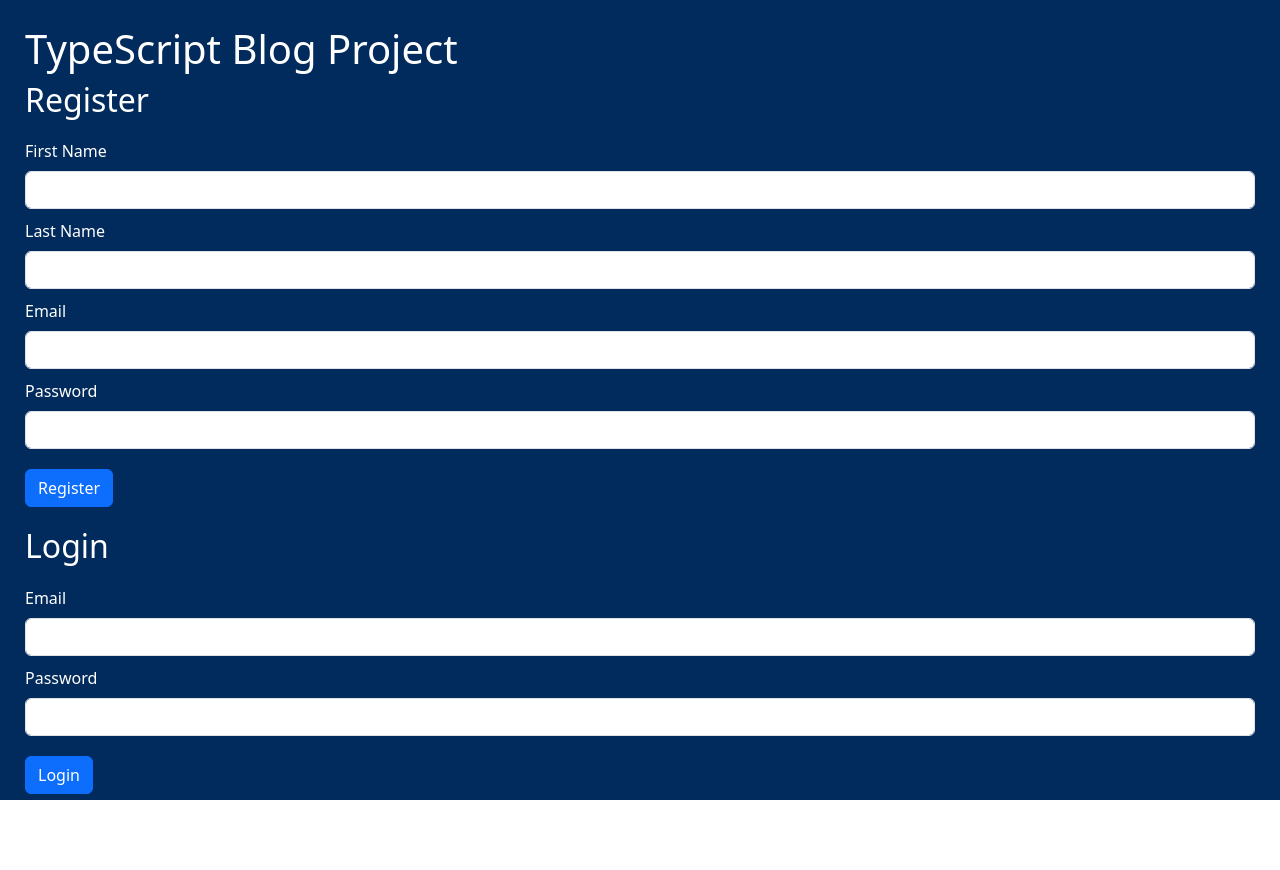
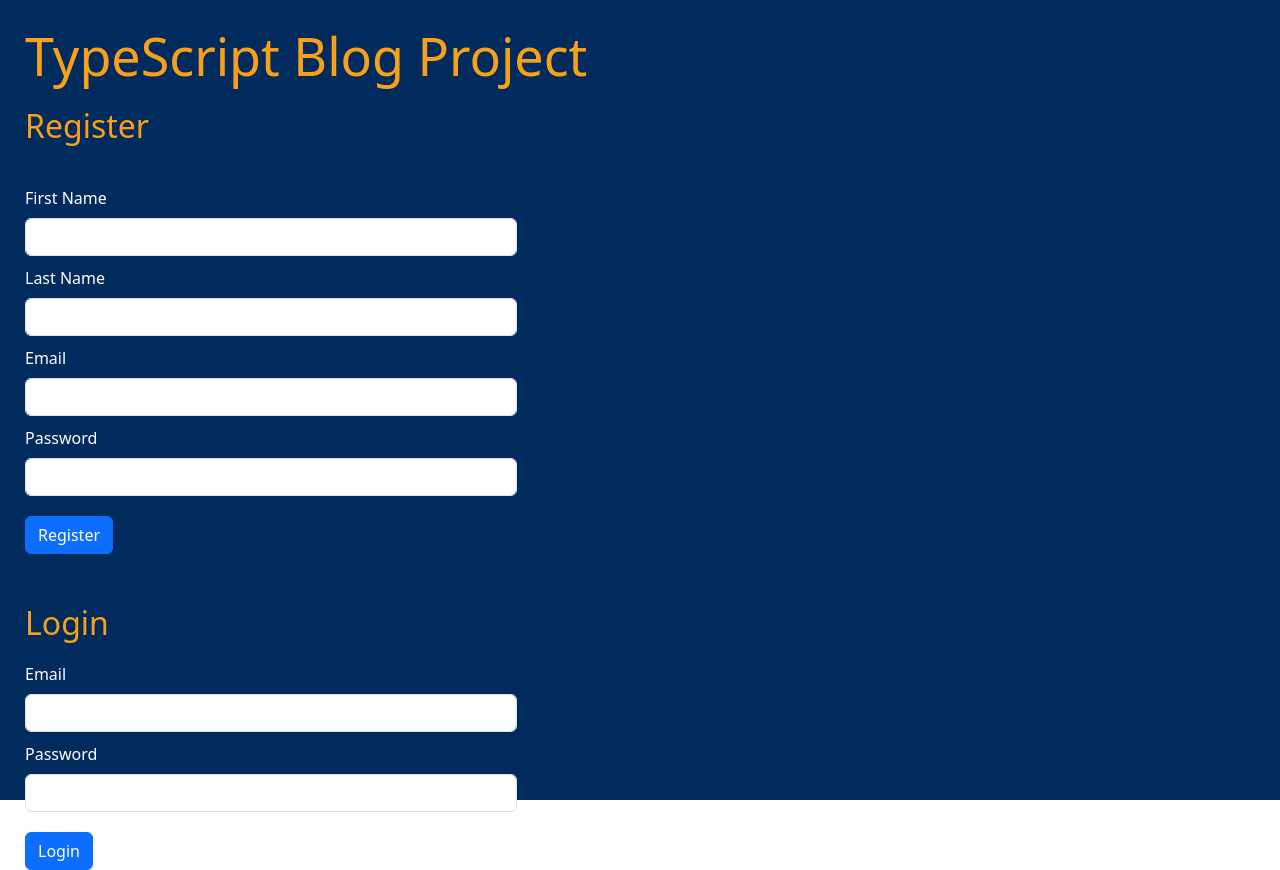
Before and after one commit to matthewgstillman/typescript-react-blog-project, a React (Create React App) app: page /landing in a window 1280 px wide. Before the commit the page ends 800 px from the top, so only its background shows below. Built offline with nearby package versions, Linux system fonts and the light colour scheme; no server answers.

Commit message:
additional style updates

```diff
--- a/src/Styles/App.css
+++ b/src/Styles/App.css
@@ -7,27 +7,86 @@
   padding: 25px;
 }
 .mainContainer .mainHeader {
+  color: #F9A01B;
+  font-size: 52px;
   text-align: left;
+  margin-bottom: 20px;
+}
+@media (max-width: 678px) {
+  .mainContainer .mainHeader {
+    font-size: 42px;
+  }
+}
+@media (max-width: 480px) {
+  .mainContainer .mainHeader {
+    font-size: 31px;
+  }
 }
 .mainContainer .registrationHeader {
-  margin-bottom: 20px;
+  color: #F9A01B;
+  margin-bottom: 40px;
 }
 .mainContainer .formRegistration {
-  margin-bottom: 20px;
+  margin-bottom: 50px;
 }
 .mainContainer .formRegistration .formFirstName {
   margin-bottom: 10px;
+  max-width: 40%;
+}
+@media (max-width: 1200px) {
+  .mainContainer .formRegistration .formFirstName {
+    max-width: 50%;
+  }
+}
+@media (max-width: 678px) {
+  .mainContainer .formRegistration .formFirstName {
+    max-width: 100%;
+  }
 }
 .mainContainer .formRegistration .formLastName {
   margin-bottom: 10px;
+  max-width: 40%;
+}
+@media (max-width: 1200px) {
+  .mainContainer .formRegistration .formLastName {
+    max-width: 50%;
+  }
+}
+@media (max-width: 678px) {
+  .mainContainer .formRegistration .formLastName {
+    max-width: 100%;
+  }
 }
 .mainContainer .formRegistration .formEmail {
   margin-bottom: 10px;
+  max-width: 40%;
+}
+@media (max-width: 1200px) {
+  .mainContainer .formRegistration .formEmail {
+    max-width: 50%;
+  }
+}
+@media (max-width: 678px) {
+  .mainContainer .formRegistration .formEmail {
+    max-width: 100%;
+  }
 }
 .mainContainer .formRegistration .formPassword {
   margin-bottom: 20px;
+  max-width: 40%;
+}
+@media (max-width: 1200px) {
+  .mainContainer .formRegistration .formPassword {
+    max-width: 50%;
+  }
+}
+@media (max-width: 678px) {
+  .mainContainer .formRegistration .formPassword {
+    max-width: 100%;
+  }
 }
 .mainContainer .loginHeader {
+  color: #F9A01B;
   margin-bottom: 20px;
 }
 .mainContainer .formLogin {
@@ -35,7 +94,29 @@
 }
 .mainContainer .formLogin .formLoginEmail {
   margin-bottom: 10px;
+  max-width: 40%;
+}
+@media (max-width: 1200px) {
+  .mainContainer .formLogin .formLoginEmail {
+    max-width: 50%;
+  }
+}
+@media (max-width: 678px) {
+  .mainContainer .formLogin .formLoginEmail {
+    max-width: 100%;
+  }
 }
 .mainContainer .formLogin .formLoginPassword {
   margin-bottom: 20px;
+  max-width: 40%;
+}
+@media (max-width: 1200px) {
+  .mainContainer .formLogin .formLoginPassword {
+    max-width: 50%;
+  }
+}
+@media (max-width: 678px) {
+  .mainContainer .formLogin .formLoginPassword {
+    max-width: 100%;
+  }
 }/*# sourceMappingURL=App.css.map */
--- a/src/Styles/App.scss
+++ b/src/Styles/App.scss
@@ -7,34 +7,83 @@
     padding: 25px;
 
     .mainHeader {
+        color: #F9A01B;
+        font-size: 52px;
         text-align: left;
+        margin-bottom: 20px;
+
+        @media (max-width: 678px) {
+            font-size: 42px;
+        }
+
+        @media (max-width: 480px) {
+            font-size: 31px;
+        }
     }
 
     .registrationHeader {
-        margin-bottom: 20px;
+        color: #F9A01B;
+        margin-bottom: 40px;
     }
 
     .formRegistration {
-        margin-bottom: 20px;
+        margin-bottom: 50px;
 
         .formFirstName {
             margin-bottom: 10px;
+            max-width: 40%;
+
+            @media (max-width: 1200px) {
+                max-width: 50%;
+            }
+
+            @media (max-width: 678px) {
+                max-width: 100%;
+            }
         }
 
         .formLastName {
             margin-bottom: 10px;
+            max-width: 40%;
+
+            @media (max-width: 1200px) {
+                max-width: 50%;
+            }
+
+            @media (max-width: 678px) {
+                max-width: 100%;
+            }
         }
 
         .formEmail {
             margin-bottom: 10px;
+            max-width: 40%;
+
+            @media (max-width: 1200px) {
+                max-width: 50%;
+            }
+
+            @media (max-width: 678px) {
+                max-width: 100%;
+            }
         }
 
         .formPassword {
             margin-bottom: 20px;
+            max-width: 40%;
+
+            @media (max-width: 1200px) {
+                max-width: 50%;
+            }
+
+            @media (max-width: 678px) {
+                max-width: 100%;
+            }
         }
     }
 
     .loginHeader {
+        color: #F9A01B;
         margin-bottom: 20px;
     }
 
@@ -43,10 +92,28 @@
 
         .formLoginEmail {
             margin-bottom: 10px;
+            max-width: 40%;
+
+            @media (max-width: 1200px) {
+                max-width: 50%;
+            }
+
+            @media (max-width: 678px) {
+                max-width: 100%;
+            }
         }
 
         .formLoginPassword {
             margin-bottom: 20px;
+            max-width: 40%;
+
+            @media (max-width: 1200px) {
+                max-width: 50%;
+            }
+
+            @media (max-width: 678px) {
+                max-width: 100%;
+            }
         }
     }
 }
```
Also changed, not shown: 1 other file (tests, documents, lock files or other folders).
